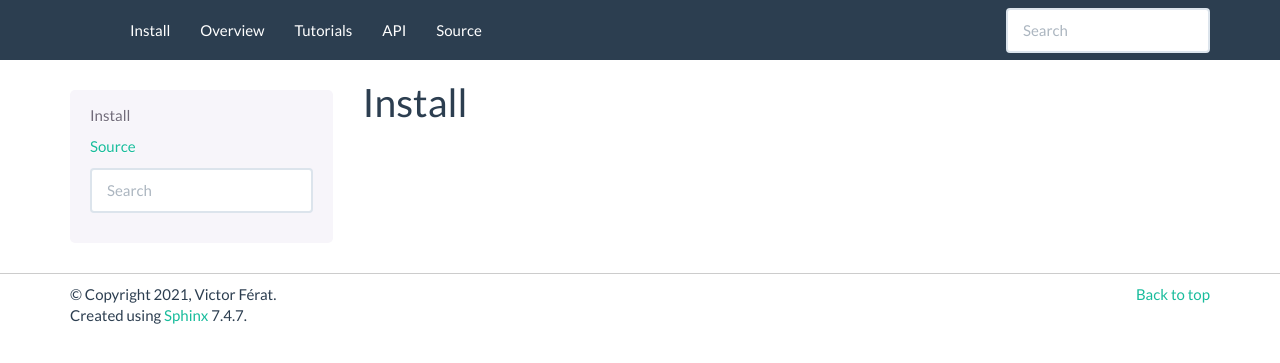
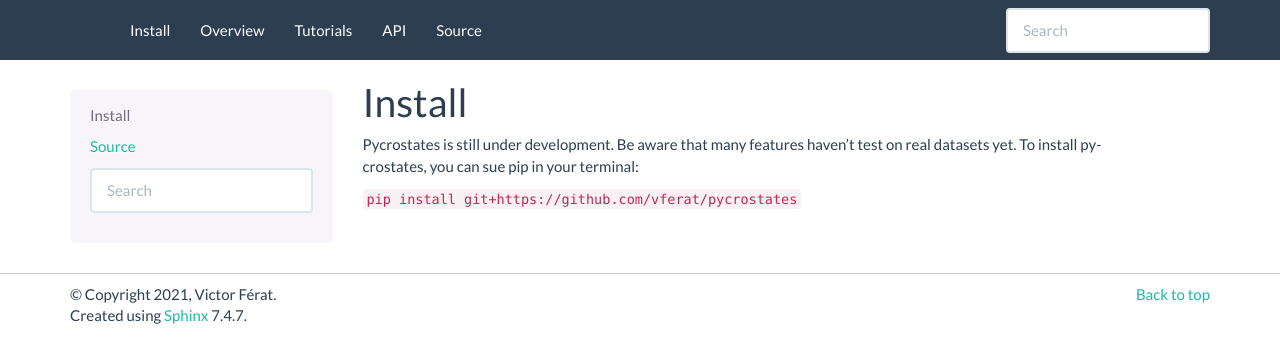
Before and after one commit to vferat/pycrostates, a Sphinx documentation site: the page built from docs/source/install/index.rst, in a window 1280 px wide. Shown: the top 363 px of the page. Built offline with Sphinx 7.4.7, drawn with Linux system fonts in a browser that asks for light colours.

Commit message:
Add installation guide

````diff
--- a/docs/source/install/index.rst
+++ b/docs/source/install/index.rst
@@ -3,6 +3,4 @@
 Install
 =======
 
-.. toctree::
-   :maxdepth: 2
-   :caption: Contents:
+.. mdinclude:: install.md
--- /dev/null
+++ b/docs/source/install/install.md
@@ -0,0 +1,5 @@
+
+Pycrostates is still under development. Be aware that many features haven't test on real datasets yet.
+To install pycrostates, you can sue pip in your terminal:
+
+```pip install git+https://github.com/vferat/pycrostates```
````
